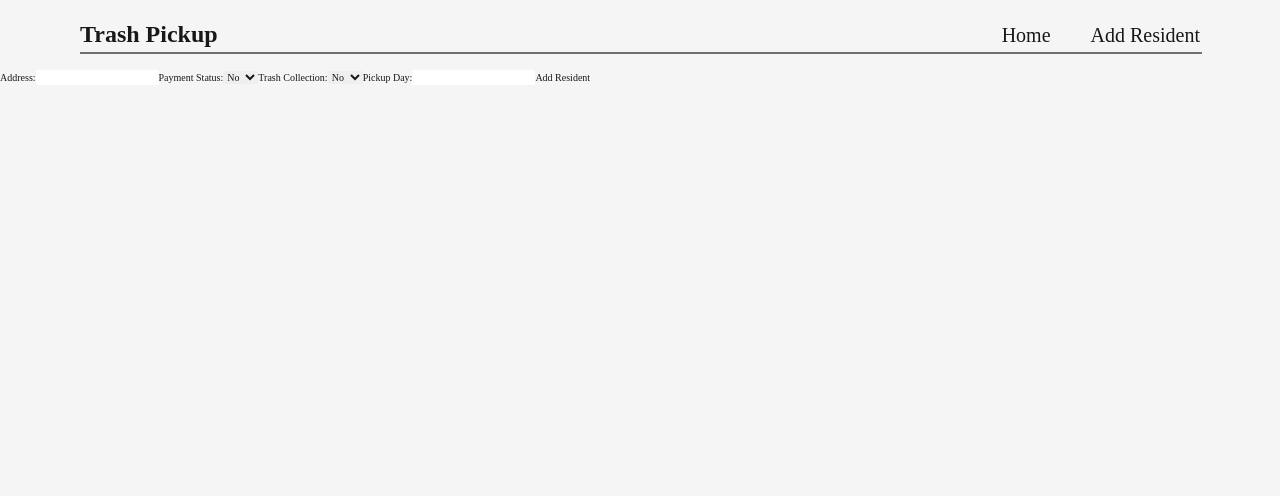
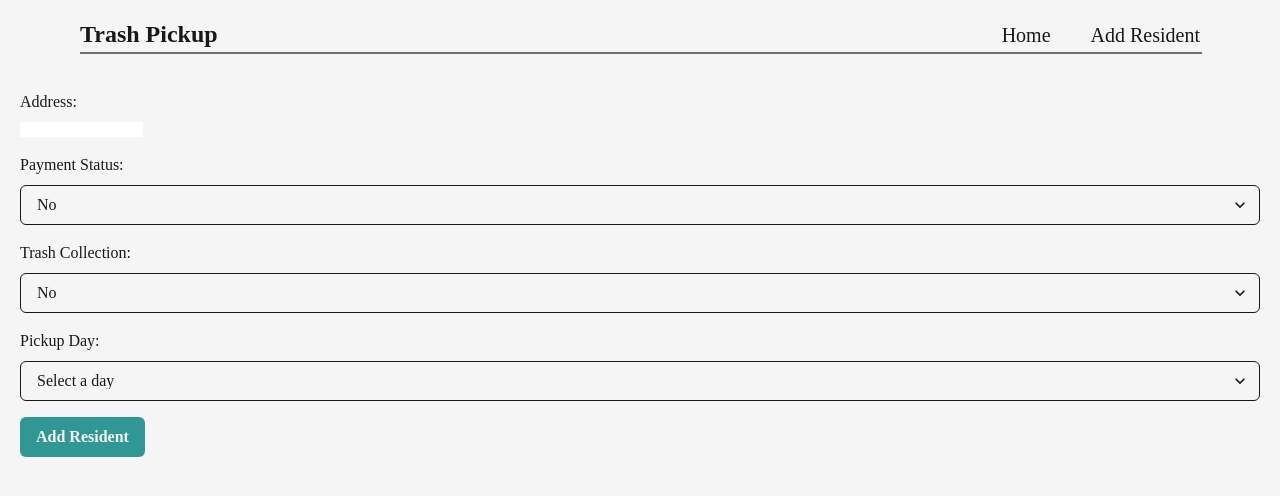
Before and after one commit to KareenaNS/Sanitation-Trash-Pickup, a React (Create React App) app in the folder frontend/: page /components/add-resident in a window 1280 px wide. Shown: the top 496 px of the page. Built offline with nearby package versions, Linux system fonts and the light colour scheme; no server answers.

Commit message:
add resident bug has been fixed, a resident is able to be added; a resident is able to be deleted; all fields except entering or changing an address have been changed from text fields to dropdown menus

```diff
--- a/frontend/src/components/AddResidentForm.js
+++ b/frontend/src/components/AddResidentForm.js
@@ -1,6 +1,83 @@
-// src/components/AddResidentForm.js
+// // src/components/AddResidentForm.js
+// import React, { useState } from 'react';
+// import axios from 'axios';
+
+// const AddResidentForm = () => {
+//     const [address, setAddress] = useState('');
+//     const [paymentStatus, setPaymentStatus] = useState('no'); // default value
+//     const [trashCollection, setTrashCollection] = useState('no'); // default value
+//     const [pickupDay, setPickupDay] = useState('');
+
+//     const handleSubmit = async (e) => {
+//         e.preventDefault();
+//         const residentData = {
+//             address,
+//             pickupDay,
+//             paymentStatus,
+//             trashCollection,
+//         };
+
+//         console.log(residentData); // Check the data you're sending
+
+//         try {
+//             const response = await axios.post('http://localhost:5000/create-resident', residentData);
+//             alert(response.data.message);
+//             // Reset form
+//             setAddress('');
+//             setPickupDay('');
+//             setPaymentStatus('no');
+//             setTrashCollection('no');
+//         } catch (error) {
+//             console.error(error);
+//             alert('Failed to add resident.');
+//         }
+//     };
+
+//     return (
+//         <form onSubmit={handleSubmit}>
+//             <label>
+//                 Address:
+//                 <input
+//                     type="text"
+//                     value={address}
+//                     onChange={(e) => setAddress(e.target.value)}
+//                     required
+//                 />
+//             </label>
+//             <label>
+//                 Payment Status:
+//                 <select value={paymentStatus} onChange={(e) => setPaymentStatus(e.target.value)}>
+//                     <option value="yes">Yes</option>
+//                     <option value="no">No</option>
+//                 </select>
+//             </label>
+//             <label>
+//                 Trash Collection:
+//                 <select value={trashCollection} onChange={(e) => setTrashCollection(e.target.value)}>
+//                     <option value="yes">Yes</option>
+//                     <option value="no">No</option>
+//                 </select>
+//             </label>
+//             <label>
+//                 Pickup Day:
+//                 <input
+//                     type="text"
+//                     value={pickupDay}
+//                     onChange={(e) => setPickupDay(e.target.value)}
+//                     required
+//                 />
+//             </label>
+//             <button type="submit">Add Resident</button>
+//         </form>
+//     );
+// };
+
+// export default AddResidentForm;
+
+
 import React, { useState } from 'react';
 import axios from 'axios';
+import { Select, Button, FormControl, FormLabel, Box } from '@chakra-ui/react'; // Import Chakra UI components
 
 const AddResidentForm = () => {
     const [address, setAddress] = useState('');
@@ -34,41 +111,45 @@ const AddResidentForm = () => {
     };
 
     return (
+        <Box p={5}>
             <form onSubmit={handleSubmit}>
-            <label>
-                Address:
+                <FormControl mb={4}>
+                    <FormLabel>Address:</FormLabel>
                     <input
                         type="text"
                         value={address}
                         onChange={(e) => setAddress(e.target.value)}
                         required
                     />
-            </label>
-            <label>
-                Payment Status:
-                <select value={paymentStatus} onChange={(e) => setPaymentStatus(e.target.value)}>
+                </FormControl>
+                <FormControl mb={4}>
+                    <FormLabel>Payment Status:</FormLabel>
+                    <Select value={paymentStatus} onChange={(e) => setPaymentStatus(e.target.value)}>
                         <option value="yes">Yes</option>
                         <option value="no">No</option>
-                </select>
-            </label>
-            <label>
-                Trash Collection:
-                <select value={trashCollection} onChange={(e) => setTrashCollection(e.target.value)}>
+                    </Select>
+                </FormControl>
+                <FormControl mb={4}>
+                    <FormLabel>Trash Collection:</FormLabel>
+                    <Select value={trashCollection} onChange={(e) => setTrashCollection(e.target.value)}>
                         <option value="yes">Yes</option>
                         <option value="no">No</option>
-                </select>
-            </label>
-            <label>
-                Pickup Day:
-                <input
-                    type="text"
-                    value={pickupDay}
-                    onChange={(e) => setPickupDay(e.target.value)}
-                    required
-                />
-            </label>
-            <button type="submit">Add Resident</button>
+                    </Select>
+                </FormControl>
+                <FormControl mb={4}>
+                    <FormLabel>Pickup Day:</FormLabel>
+                    <Select value={pickupDay} onChange={(e) => setPickupDay(e.target.value)} required>
+                        <option value="" disabled>Select a day</option>
+                        <option value="Monday">Monday</option>
+                        <option value="Tuesday">Tuesday</option>
+                        <option value="Wednesday">Wednesday</option>
+                        <option value="Thursday">Thursday</option>
+                        <option value="Friday">Friday</option>
+                    </Select>
+                </FormControl>
+                <Button type="submit" colorScheme="teal">Add Resident</Button>
             </form>
+        </Box>
     );
 };
 
--- a/frontend/src/components/Home.js
+++ b/frontend/src/components/Home.js
@@ -1,5 +1,13 @@
 import React, { useState } from "react";
-import { Box, Input, Button, Text, FormControl, FormLabel } from "@chakra-ui/react";
+import {
+    Box,
+    Input,
+    Button,
+    Text,
+    FormControl,
+    FormLabel,
+    Select,
+} from "@chakra-ui/react";
 import axios from "axios";
 
 const Home = () => {
@@ -26,6 +34,21 @@ const Home = () => {
             ...prev,
             [field]: value,
         }));
+    };
+
+    const handleDelete = async () => {
+        const confirmDelete = window.confirm("Are you sure you want to delete this resident? Please confirm with their address.");
+        if (confirmDelete && prompt("Please enter the resident's address to confirm deletion:") === resident.address) {
+            try {
+                await axios.delete(`http://localhost:5000/delete-resident/${resident.id}`);
+                alert("Resident deleted successfully!");
+                setResident(null); // Clear the resident state after deletion
+                setUpdatedResident({}); // Reset updated resident state
+            } catch (error) {
+                console.error("Error deleting resident:", error);
+                alert("Failed to delete resident.");
+            }
+        }
     };
 
     const handleSave = async () => {
@@ -62,7 +85,7 @@ const Home = () => {
                     <Text>Address: {resident.address}</Text>
                     <Text>Payment Status: {resident.paymentStatus ? "Yes" : "No"}</Text>
                     <Text>Trash Collection: {resident.trashCollection ? "Yes" : "No"}</Text>
-                    <Text>Pickup Day: {resident.pickupDay || "N/A"}</Text>
+                    <Text>Pickup Day: {editing ? updatedResident.pickupDay : (resident.pickupDay || "N/A")}</Text>
 
                     {editing ? (
                         <Box mt={4}>
@@ -75,23 +98,33 @@ const Home = () => {
                                     onChange={(e) => handleEdit("address", e.target.value)}
                                 />
                                 <FormLabel>Payment Status</FormLabel>
-                                <Input
-                                    type="text"
+                                <Select
                                     value={updatedResident.paymentStatus ? "Yes" : "No"}
-                                    onChange={(e) => handleEdit("paymentStatus", e.target.value.toLowerCase() === "yes")}
-                                />
+                                    onChange={(e) => handleEdit("paymentStatus", e.target.value === "Yes")}
+                                >
+                                    <option value="Yes">Yes</option>
+                                    <option value="No">No</option>
+                                </Select>
                                 <FormLabel>Trash Collection</FormLabel>
-                                <Input
-                                    type="text"
+                                <Select
                                     value={updatedResident.trashCollection ? "Yes" : "No"}
-                                    onChange={(e) => handleEdit("trashCollection", e.target.value.toLowerCase() === "yes")}
-                                />
+                                    onChange={(e) => handleEdit("trashCollection", e.target.value === "Yes")}
+                                >
+                                    <option value="Yes">Yes</option>
+                                    <option value="No">No</option>
+                                </Select>
                                 <FormLabel>Pickup Day</FormLabel>
-                                <Input
-                                    type="text"
+                                <Select
                                     value={updatedResident.pickupDay || ""}
                                     onChange={(e) => handleEdit("pickupDay", e.target.value)}
-                                />
+                                >
+                                    <option value="" disabled>Select a day</option>
+                                    <option value="Monday">Monday</option>
+                                    <option value="Tuesday">Tuesday</option>
+                                    <option value="Wednesday">Wednesday</option>
+                                    <option value="Thursday">Thursday</option>
+                                    <option value="Friday">Friday</option>
+                                </Select>
                                 <Button mt={4} colorScheme="teal" onClick={handleSave}>
                                     Save
                                 </Button>
@@ -100,11 +133,18 @@ const Home = () => {
                                 </Button>
                             </FormControl>
                         </Box>
-                    ) : (
-                        <Button mt={4} colorScheme="blue" onClick={() => setEditing(true)}>
-                            Edit Resident
-                        </Button>
-                    )}
+                    ) :
+                    (
+                        <Box mt={4}>
+                            <Button mt={4} colorScheme="blue" onClick={() => setEditing(true)}>
+                                Edit Resident
+                            </Button>
+                            <Button mt={4} colorScheme="red" onClick={handleDelete}>
+                                Delete Resident
+                            </Button>
+                        </Box>
+                    )
+                    }
                 </Box>
             )}
         </Box>
```
Also changed, not shown: 1 other file (tests, documents, lock files or other folders). Lines whose indentation alone changed are shown as unchanged.
